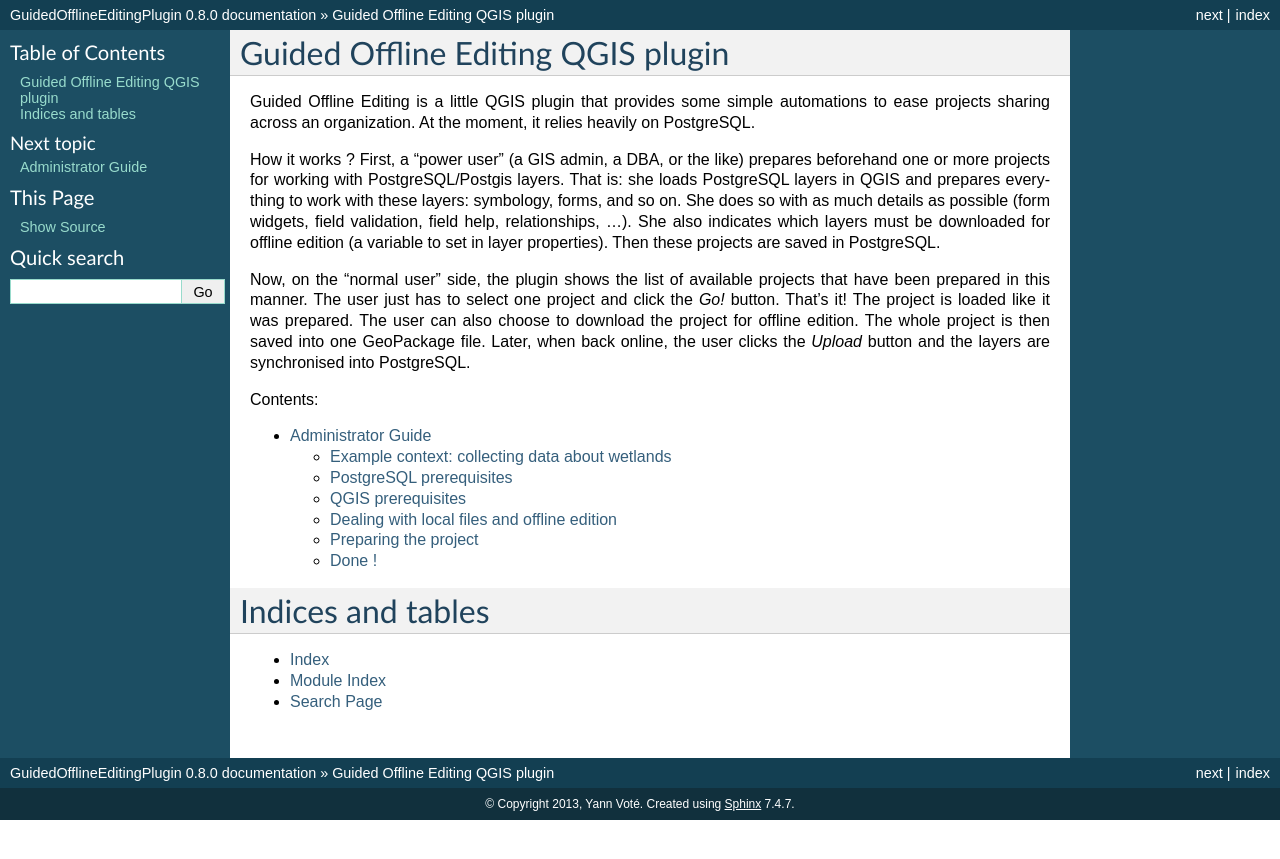
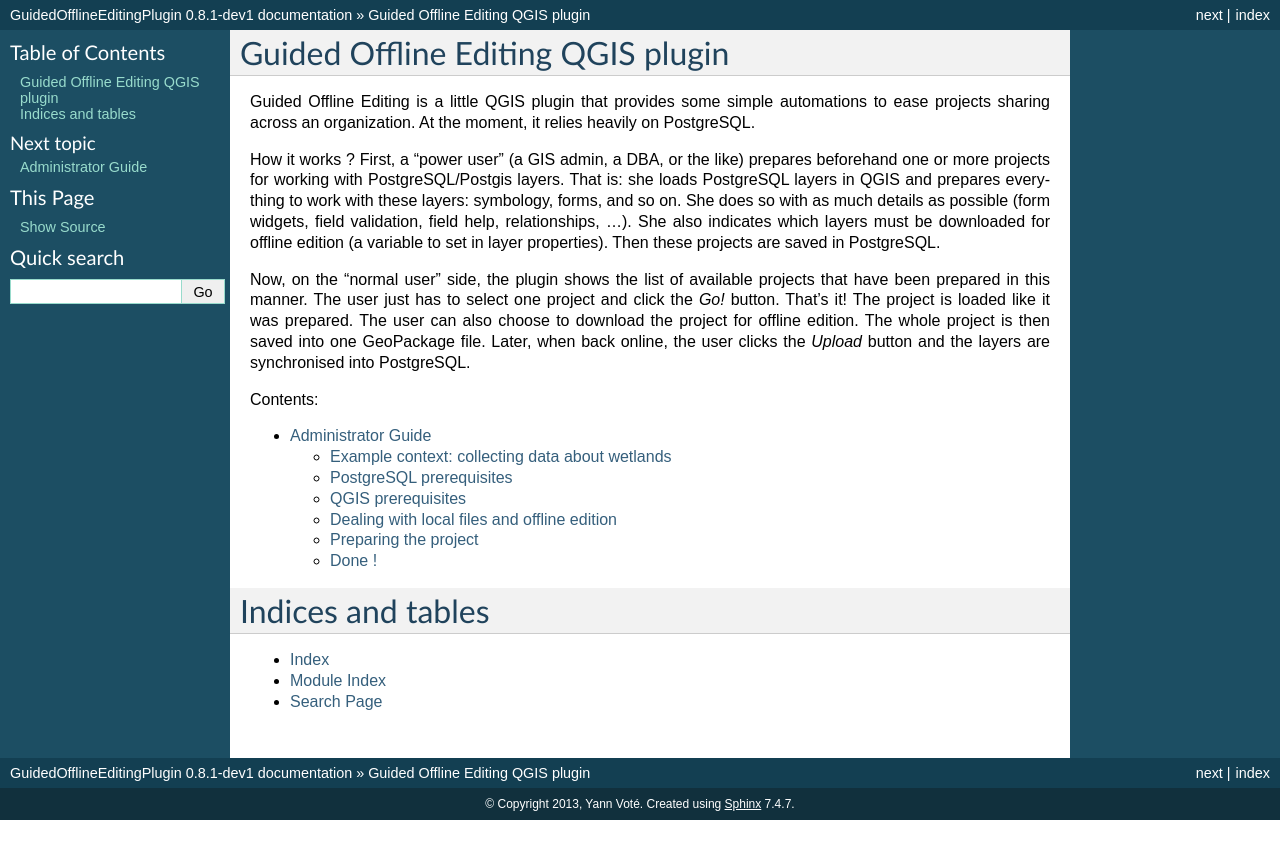
Before and after one commit to ygversil/qgis-guided-offline-editing, a Sphinx documentation site: the page built from help/source/index.rst, in a window 1280 px wide. Shown: the top 859 px of the page. Built offline with Sphinx 7.4.7, drawn with Linux system fonts in a browser that asks for light colours; formulas are drawn with MathJax 3.

Commit message:
Bump version: 0.8.0 → 0.8.1-dev1

```diff
--- a/help/source/conf.py
+++ b/help/source/conf.py
@@ -47,9 +47,9 @@
 # built documents.
 #
 # The short X.Y version.
-version = '0.8.0'
+version = '0.8.1-dev1'
 # The full version, including alpha/beta/rc tags.
-release = '0.8.0'
+release = '0.8.1-dev1'
 
 # The language for content autogenerated by Sphinx. Refer to documentation
 # for a list of supported languages.
--- a/metadata.txt
+++ b/metadata.txt
@@ -10,7 +10,7 @@
 name=Guided Offline Editing
 qgisMinimumVersion=3.10
 description=Extend the built-in Offline Editing plugin providing automated processes
-version=0.8.0
+version=0.8.1-dev1
 author=Yann Voté
 email=ygversil@lilo.org
 
```
Also changed, not shown: .bumpversion.cfg.
